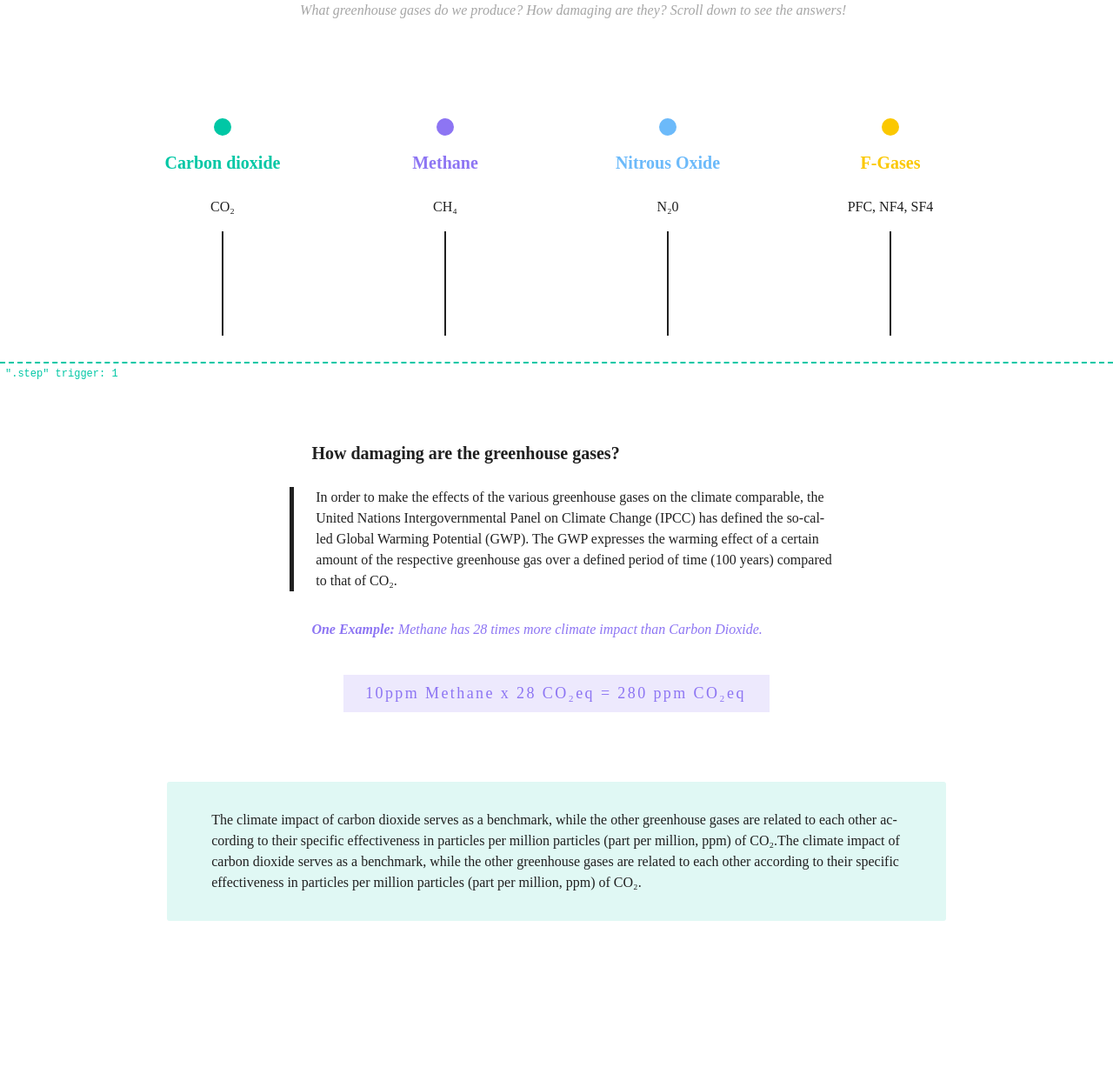
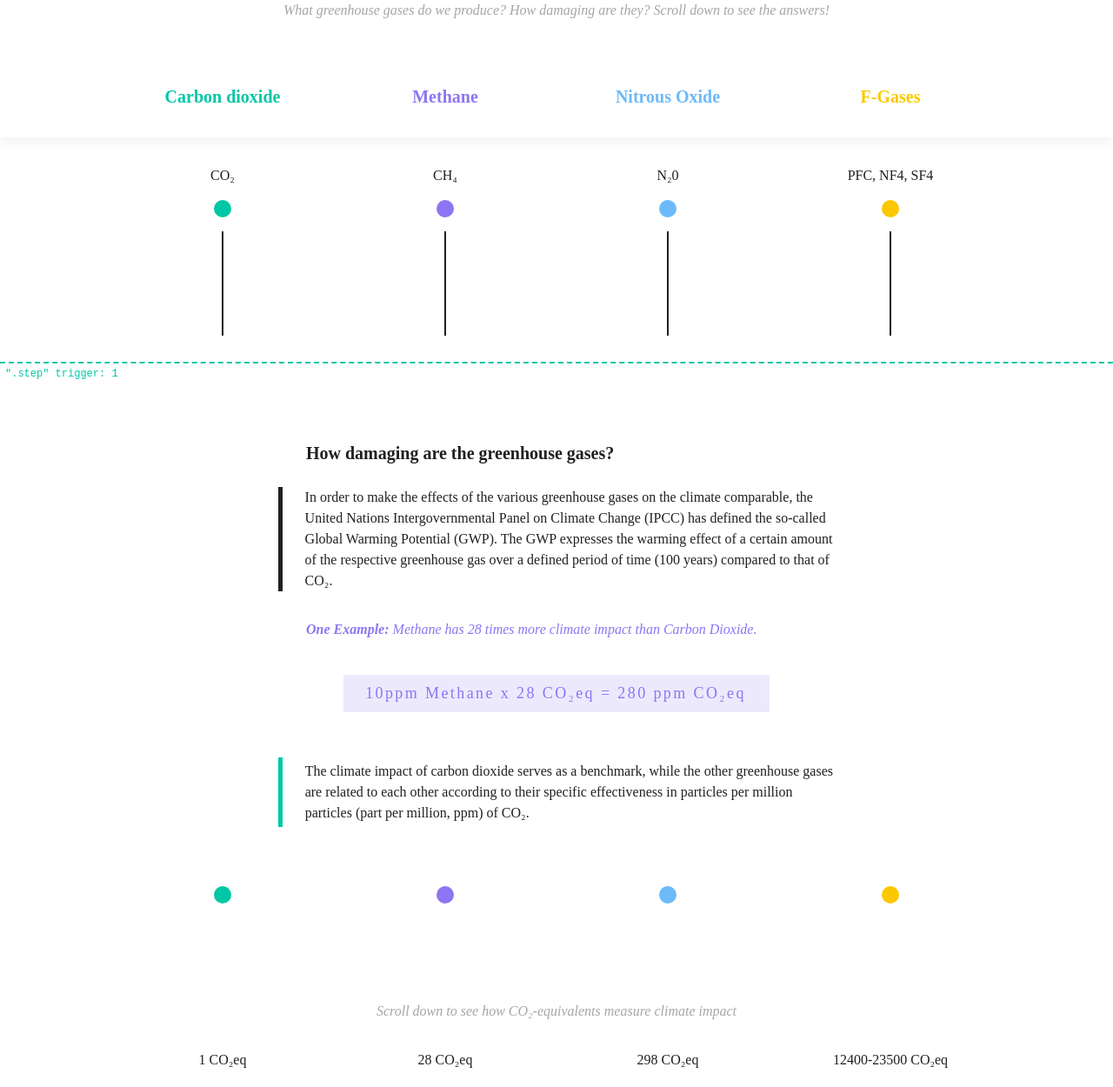
Before and after one commit to caroachtrm/caroachtrm.github.io, a website: page code/Greenhouse Gases/index.html in a window 1280 px wide. Shown: the part 384-1634 px from the top of the page at 87% size. Drawn offline with Linux system fonts and the light colour scheme.

Commit message:
add sticky gases list

```diff
--- a/code/Greenhouse Gases/index.css
+++ b/code/Greenhouse Gases/index.css
@@ -1,6 +1,6 @@
 :root {
   --spacing: 2rem;
-  --color-white: #fff;
+  --color-white: #FFFFFF;
   --color-black: #202020;
   --color-accent: #00C7A5;
   --color-accent2: #A6A6A6;
@@ -12,7 +12,6 @@
 
 *, *:before, *:after {
   box-sizing: border-box;
-  // margin: 0;
   padding: 0;
 }
 
@@ -33,6 +32,19 @@ header, main, footer {
   width: 100%;
 }
 
+.stickyheader{
+  position:-webkit-sticky;
+  position:sticky;
+  top:0;
+  width: 100vw;
+  background: var(--color-white);
+  box-shadow: 0px 8px 10px rgba(0, 0, 0, 0.04);
+  justify-content: center;
+  align-items: center;
+  display: flex;
+  margin-top: 5vh;
+}
+
 header {
   position: absolute;
   width: 100vw;
@@ -47,6 +59,7 @@ header {
   margin: 0 0 0 0;
   border-radius: 0px 0px 20px 20px;
 }
+
 
 h-1 {
   position: absolute;
@@ -95,7 +108,6 @@ p-2 {
   font-style: italic;
   color: var(--color-accent2);
   padding-top: 2vh;
-  padding-left: 3vw;
 }
 
 p-titel {
@@ -125,8 +137,7 @@ main {
 
 section {
   width: auto;
-  padding: var(--spacing) var(--spacing) var(--spacing) var(--spacing);
-  hyphens: auto;
+  //padding: var(--spacing) var(--spacing) var(--spacing) var(--spacing);
   display: flex;
   flex-direction: column;
   justify-content: center;
@@ -156,11 +167,11 @@ section.intro {
 .square {
   height: 120px;
   width: 20px;
-  margin: 0 2vw 0 1vw;
+  margin: 0 2vw 0 0;
   background-color: var(--color-black);
 }
 
-.list-gases {
+.list-row {
   height: auto;
   width: 80vw;
   display: flex;
@@ -170,14 +181,14 @@ section.intro {
   margin-bottom: 10vh;
 }
 
-.list-gases-part {
+.list-part {
   height: auto;
   width: 20vw;
   display: flex;
   flex-direction: column;
   justify-content: center;
   align-items: center;
-  margin: 14vh 2vw 0 2vw;
+  margin: 2vh 2vw 0 2vw;
 }
 
 .text-list {
@@ -231,20 +242,29 @@ section.scrolly {
   letter-spacing: .15em; /* Adjust as needed */
   animation:
     typing 3s steps(30, end),
-    blink-caret 1s step-end 10;
+    blink-caret 1s step-end infinite;
   display: inline-block;
 }
 
 /* The typing effect */
 @keyframes typing {
   from { width: 0 }
-  to { width: 60% }
+  to { width: 38vw }
 }
 
 /* The typewriter cursor effect */
 @keyframes blink-caret {
   from, to { border-color: transparent }
   50% { border-color: var(--color-ch4) }
+}
+
+.img-row{
+  height: auto;
+  width: auto;
+  display: flex;
+  flex-direction: row;
+  justify-content: center;
+  align-items: center;
 }
 
 article {
--- a/code/Greenhouse Gases/index.html
+++ b/code/Greenhouse Gases/index.html
@@ -21,7 +21,7 @@
       <h-2>Profiles & worldwide comparison</h-2>
     </header>
     <main>
-      <section class="intro">
+    <section class="intro">
         <div class="boxtext">
           <div class="square"></div>
           <p>
@@ -35,34 +35,40 @@
         <p-2><italic>What greenhouse gases do we produce? How damaging are they?
         Scroll down to see the answers!</italic>
         </p-2>
-        <div class="list-gases">
-          <div class="list-gases-part">
+
+        <div class="stickyheader">
+          <div class="list-row" style="margin-bottom: 3vh">
+            <div class="list-part" style="margin: 4vh 0 0 0;"><p-titel style="color: var(--color-co2)"> Carbon dioxide </p-titel></div>
+            <div class="list-part" style="margin: 4vh 0 0 0;"><p-titel style="color: var(--color-ch4)"> Methane </p-titel></div>
+            <div class="list-part" style="margin: 4vh 0 0 0;"><p-titel style="color: var(--color-n2o)"> Nitrous Oxide </p-titel></div>
+            <div class="list-part" style="margin: 4vh 0 0 0;"><p-titel style="color: var(--color-fgas)"> F-Gases </p-titel></div>
+          </div>
+        </div>
+
+        <div class="list-row">
+          <div class="list-part">
+            <p>CO₂</p>
             <span class="dot" style="background-color: var(--color-co2)"></span>
-            <p-titel style="color: var(--color-co2)"> Carbon dioxide </p-titel>
-            <p>CO₂</p>
             <div class="square" style="width:2px;margin: 0 0 0 0;"></div>
           </div>
-          <div class="list-gases-part">
+          <div class="list-part">
+            <p>CH₄</p>
             <span class="dot" style="background-color: var(--color-ch4)"></span>
-            <p-titel style="color: var(--color-ch4)"> Methane </p-titel>
-            <p>CH₄</p>
             <div class="square" style="width:2px;margin: 0 0 0 0;"></div>
           </div>
-          <div class="list-gases-part">
+          <div class="list-part">
+            <p>N₂0</p>
             <span class="dot" style="background-color: var(--color-n2o)"></span>
-            <p-titel style="color: var(--color-n2o)"> Nitrous Oxide </p-titel>
-            <p>N₂0</p>
             <div class="square" style="width:2px;margin: 0 0 0 0;"></div>
           </div>
-          <div class="list-gases-part">
+          <div class="list-part">
+            <p>PFC, NF4, SF4</p>
             <span class="dot" style="background-color: var(--color-fgas)"></span>
-            <p-titel style="color: var(--color-fgas)"> F-Gases </p-titel>
-            <p>PFC, NF4, SF4</p>
             <div class="square" style="width:2px;margin: 0 0 0 0;"></div>
           </div>
         </div>
-        <div class="text-list">
-          <p-titel style="color: var(--color-black); text-align:left;padding-left: 3vw; "> How damaging are the greenhouse gases? </p-titel>
+        <div class="text-list" style="width: auto">
+          <p-titel style="color: var(--color-black); text-align:left;padding-left: 2.5vw; "> How damaging are the greenhouse gases? </p-titel>
           <div class="boxtext">
             <div class="square"></div>
             <p>
@@ -73,7 +79,7 @@
               period of time (100 years) compared to that of CO₂.
             </p>
           </div>
-          <p-2 style="color: var(--color-ch4)"> <italic> <strong style="color: #8D75F3">
+          <p-2 style="color: var(--color-ch4); padding-left: 2.5vw;"> <italic> <strong style="color: #8D75F3">
             One Example:</strong> Methane has 28 times more climate impact
           than Carbon Dioxide. </italic>
         </p-2>
@@ -81,17 +87,46 @@
         <div class="typewriter">
           <p-typewriter>10ppm Methane x 28 CO₂eq = 280 ppm CO₂eq</p-typewriter>
         </div>
-        <div class="color-box" style="width: 70vw; background-color: #E0F8F4">
-          <p> The climate impact of carbon dioxide serves as a benchmark,
+        <div class="boxtext">
+          <div class="square" style="background-color: var(--color-co2); height:80px; width: 12px"></div>
+          <p>
+            The climate impact of carbon dioxide serves as a benchmark,
             while the other greenhouse gases are related to each other according to
             their specific effectiveness in particles per million particles (part per million, ppm)
-            of CO₂.The climate impact of carbon dioxide serves as a benchmark, while the
-            other greenhouse gases are related to each other according to their specific
-            effectiveness in particles per million particles (part per million, ppm) of CO₂. </p>
+            of CO₂.
+          </p>
         </div>
-      </section>
+        <div class="list-row" style="margin-top:5vh;">
+          <div class="list-part">
+            <span class="dot" style="background-color: var(--color-co2)"></span>
+          </div>
+          <div class="list-part">
+            <span class="dot" style="background-color: var(--color-ch4)"></span>
+          </div>
+          <div class="list-part">
+            <span class="dot" style="background-color: var(--color-n2o)"></span>
+          </div>
+          <div class="list-part">
+            <span class="dot" style="background-color: var(--color-fgas)"></span>
+          </div>
+        </div>
+        <p-2 style="padding-left:0"> <italic> Scroll down to see how CO₂-equivalents measure climate impact</italic>
+      </p-2>
+      <div class="list-row" style="margin-bottom: 0;">
+        <div class="list-part"> <p> 1 CO₂eq </p> </div>
+        <div class="list-part"> <p> 28 CO₂eq </p> </div>
+        <div class="list-part"> <p> 298 CO₂eq </p> </div>
+        <div class="list-part"> <p> 12400-23500 CO₂eq </p> </div>
+      </div>
+      <div class="img-row">
+        <img style="padding: 0 1vw 0 1vw" src="../assets/images/Bobbel1.png">
+        <img style="padding: 0 1vw 0 1vw" src="../assets/images/Bobbel2.png">
+        <img style="padding: 0 1vw 0 1vw" src="../assets/images/Bobbel3.png">
+        <img style="padding: 0 1vw 0 1vw" src="../assets/images/Bobbel4.png">
+      </div>
+    </section>
 
-      <section class="scrolly">
+    <section class="scrolly">
         <figure ref="figure">
           <img v-if="step === 0" src="../assets/images/Frame 1.svg"/>
           <img v-if="step === 1" src="../assets/images/Frame 2.svg"/>
--- a/code/Greenhouse Gases/index.js
+++ b/code/Greenhouse Gases/index.js
@@ -79,4 +79,6 @@ const app = new Vue({
       this.step = step.index
     }
   }
+
+
 })
```
Also changed, not shown: code/assets/images/Bobbel1.png (added), code/assets/images/Bobbel2.png (added), code/assets/images/Bobbel3.png (added), code/assets/images/Bobbel4.png (added).
